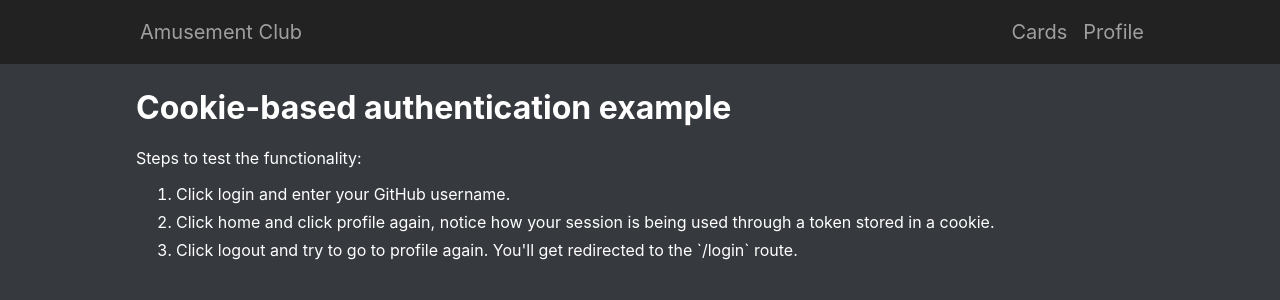
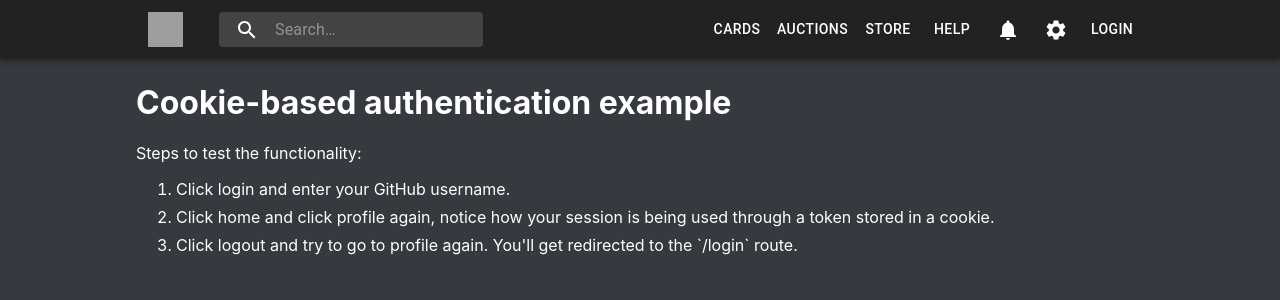
Before and after one commit to madebynoxc/amusement-portal, a Next.js app: page / in a window 1280 px wide. Shown: the top 300 px of the page. Built offline with nearby package versions, Linux system fonts and the light colour scheme; grey boxes are pictures that could not be loaded.

Commit message:
Header improvements

```diff
--- a/components/header.js
+++ b/components/header.js
@@ -1,33 +1,158 @@
 import Link from 'next/link'
-import { logout } from '../utils/auth'
+import cookie from 'js-cookie'
+import { fade, makeStyles } from '@material-ui/core/styles';
+import { Avatar, AppBar, Toolbar, Button, IconButton, InputBase, Badge } from '@material-ui/core';
 
-const Header = () => (
+import { Settings } from '@material-ui/icons';
+import MenuIcon from '@material-ui/icons/Menu';
+import SearchIcon from '@material-ui/icons/Search';
+import NotificationsIcon from '@material-ui/icons/Notifications';
+import { useMediaQuery } from 'react-responsive'
+
+const useStyles = makeStyles(theme => ({
+  root: {
+    flexGrow: 1,
+  },
+  grow: {
+    flexGrow: 1,
+  },
+  menuButton: {
+    marginRight: theme.spacing(2),
+  },
+  title: {
+    flexGrow: 1,
+  },
+  avatar: {
+    height: 35,
+    width: 35
+  },
+  search: {
+    position: 'relative',
+    borderRadius: theme.shape.borderRadius,
+    backgroundColor: fade(theme.palette.common.white, 0.15),
+    '&:hover': {
+      backgroundColor: fade(theme.palette.common.white, 0.25),
+    },
+    marginRight: theme.spacing(2),
+    marginLeft: 0,
+    width: '100%',
+    [theme.breakpoints.up('sm')]: {
+      marginLeft: theme.spacing(3),
+      width: 'auto',
+    },
+  },
+  searchIcon: {
+    width: theme.spacing(7),
+    height: '100%',
+    position: 'absolute',
+    pointerEvents: 'none',
+    display: 'flex',
+    alignItems: 'center',
+    justifyContent: 'center',
+  },
+  inputRoot: {
+    color: 'inherit',
+  },
+  inputInput: {
+    padding: theme.spacing(1, 1, 1, 7),
+    transition: theme.transitions.create('width'),
+    width: '100%',
+    [theme.breakpoints.up('md')]: {
+      width: 200,
+    },
+  },
+  appbar: {
+    backgroundColor: '#222',
+  },
+  toolbar: {
+    paddingLeft: '1rem',
+    paddingRight: '1rem',
+    width: '65rem',
+    marginLeft: 'auto',
+    marginRight: 'auto',
+  }
+}));
+
+const Header = (props) => {
+  const username = cookie.get('username')
+  const avatar = cookie.get('avatar')
+  const classes = useStyles();
+  const isTabletOrMobile = useMediaQuery({ maxWidth: 1224 })
+
+  return (
     <header>
-    <nav>
-      <ul className="left">
-        <li>
+      <AppBar position="static" className={classes.appbar}>
+        <Toolbar variant="dense" className={classes.toolbar}>
+
+          {isTabletOrMobile?(
+          <IconButton edge="start" className={classes.menuButton} color="inherit" aria-label="menu">
+            <MenuIcon />
+          </IconButton>):
+          (<IconButton color="inherit">
           <Link href="/">
-            <a>Amusement Club</a>
+              <img src={'https://amusementclub.nyc3.digitaloceanspaces.com/web/bun_noline.png'} className={classes.avatar} />
             </Link>
-        </li>
-      </ul>
+          </IconButton>
+          )}
 
-      <ul>
-      <li>
-          <Link href="/cards">
-            <a>Cards</a>
+          <div className={classes.search}>
+            <div className={classes.searchIcon}>
+              <SearchIcon />
+            </div>
+            <InputBase
+              placeholder="Search…"
+              classes={{
+                root: classes.inputRoot,
+                input: classes.inputInput,
+              }}
+              inputProps={{ 'aria-label': 'search' }}
+            />
+          </div>
+
+          <div className={classes.grow} />
+
+          <Link href="/cards" edge="end">
+            <Button color="inherit">Cards</Button>
           </Link>
-        </li>
-        <li>
+
+          <Link href="/cards" edge="end">
+            <Button color="inherit">Auctions</Button>
+          </Link>
+
+          <Link href="/cards" edge="end">
+            <Button color="inherit">Store</Button>
+          </Link>
+
+          <Link href="/cards" edge="end">
+            <Button color="inherit">Help</Button>
+          </Link>
+
+          <IconButton color="inherit">
+            <Badge badgeContent={0} color="secondary">
+              <NotificationsIcon />
+            </Badge>
+          </IconButton>
+
+          <IconButton color="inherit">
+            <Badge badgeContent={0} color="secondary">
+              <Settings />
+            </Badge>
+          </IconButton>
+          {username && avatar? (
+            <IconButton color="inherit">
               <Link href="/profile">
-            <a>Profile</a>
+                <Avatar alt={username} src={avatar} className={classes.avatar} />
               </Link>
-        </li>
-
-      </ul>
-    </nav>
+            </IconButton>
+          ):(
+            <Link href="/api/login">
+              <Button color="inherit">Login</Button>
+            </Link>
+          )}
+        </Toolbar>
+      </AppBar>
       <style jsx>{`
-      nav {
+        .nav {
           display: flex;
           margin-left: auto;
           margin-right: auto;
@@ -38,6 +163,7 @@ const Header = () => (
           display: flex;
           list-style: none;
           margin-left: auto;
+          vertical-align: middle;
         }
 
         ul.left {
@@ -49,6 +175,7 @@ const Header = () => (
 
         li {
           margin-right: 1rem;
+          vertical-align: middle;
         }
 
         a {
@@ -68,5 +195,6 @@ const Header = () => (
       `}</style>
     </header>
   )
+}
 
 export default Header
--- a/components/layout.js
+++ b/components/layout.js
@@ -7,6 +7,7 @@ const Layout = props => (
   <>
     <Head>
       <title>Amusement Club Gacha</title>
+      <meta name="viewport" content="minimum-scale=1, initial-scale=1, width=device-width"/>
     </Head>
     <style jsx global>{`
       *,
--- a/package.json
+++ b/package.json
@@ -14,6 +14,7 @@
   "repository": "https://github.com/NoxCaos/amusement-portal",
   "dependencies": {
     "@material-ui/core": "^4.9.0",
+    "@material-ui/icons": "^4.5.1",
     "discord-oauth2": "latest",
     "isomorphic-unfetch": "latest",
     "js-cookie": "latest",
--- a/pages/profile.js
+++ b/pages/profile.js
@@ -16,8 +16,11 @@ import {
 const Profile = props => {
   const { username, id, cards, avatar, discriminator } = props.user
 
-  if(props.token)
+  if(props.token) {
     cookie.set('token', props.token, { expires: 1 })
+    cookie.set('username', username, { expires: 1 })
+    cookie.set('avatar', avatar, { expires: 1 })
+  }
 
   return (
     <Layout>
```
Also changed, not shown: 1 other file (tests, documents, lock files or other folders). Lines whose indentation alone changed are shown as unchanged.
